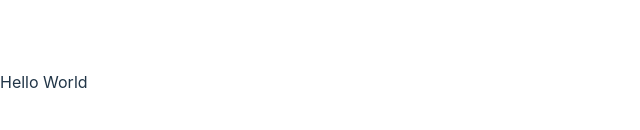
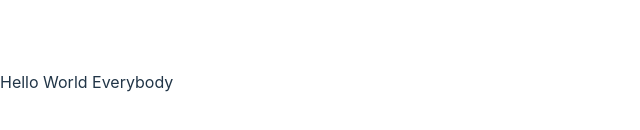
Before and after one commit to GitCodeMentor/e-commerce, a React (Vite) app in the folder frontend/: page / in a window 1280 px wide. Shown: the part 318-448 px from the top of the page, without its empty margins (0-640 px from the left). Built offline with nearby package versions, Linux system fonts and the light colour scheme.

Commit message:
Some Changes

```diff
--- a/frontend/src/App.tsx
+++ b/frontend/src/App.tsx
@@ -3,7 +3,7 @@ import { FC} from "react";
 const App: FC = () => {
   return (
     <div>
-      Hello World
+      Hello World Everybody
     </div>
   )
 }
```
